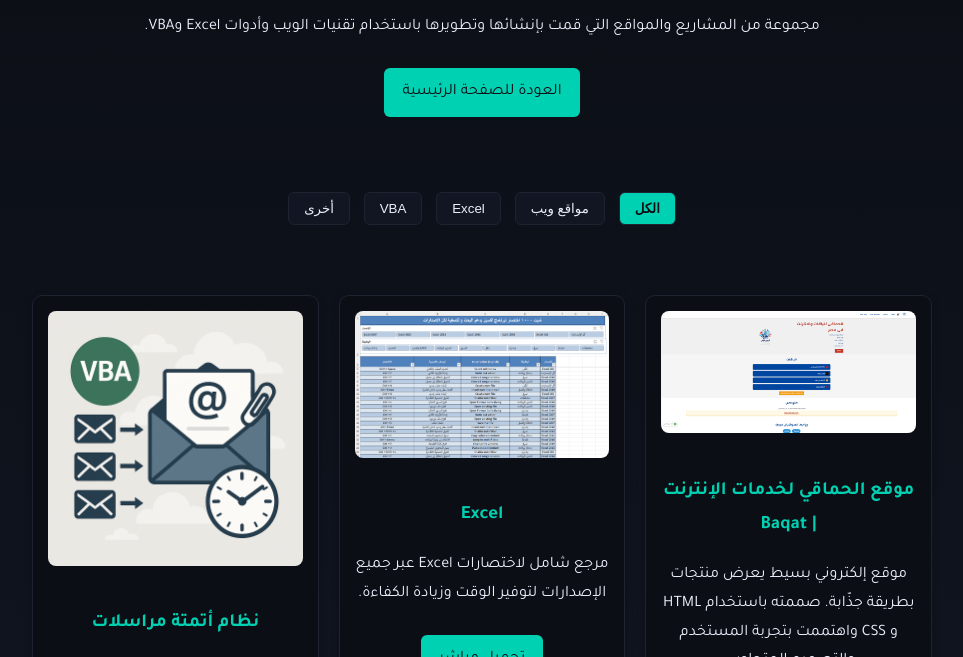
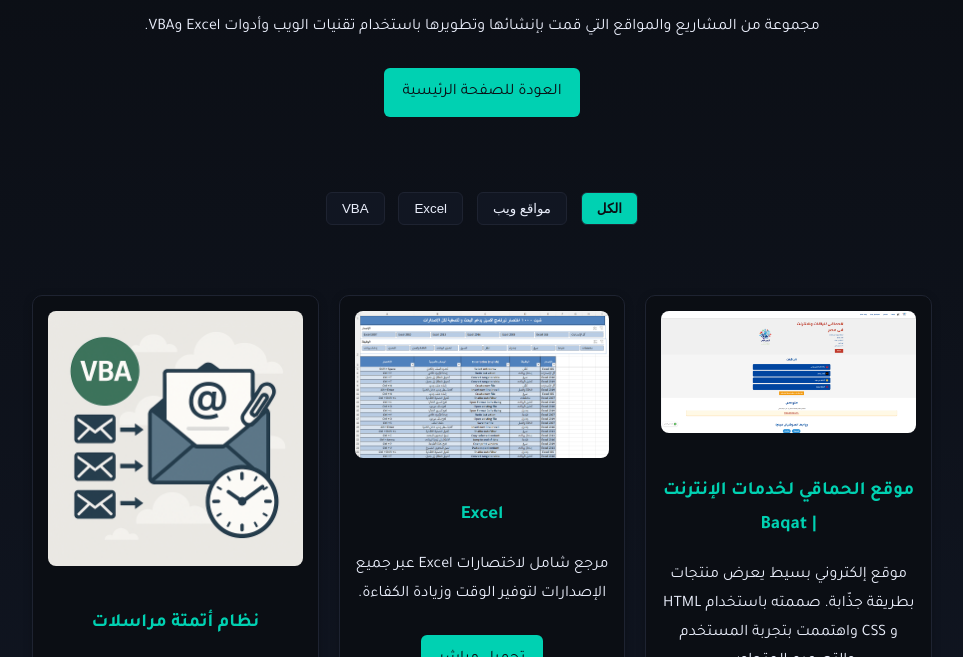
Before and after one commit to mohamedkadosa1/mohamedgoda-site, a plain HTML site: page portfolio.html in a window 1280 px wide. Shown: the part 137-794 px from the top of the page, without its empty margins (158-1121 px from the left). Drawn offline with Linux system fonts and the light colour scheme.

Commit message:
Add files via upload

```diff
--- a/portfolio.html
+++ b/portfolio.html
@@ -102,7 +102,7 @@
     <button data-filter="web">مواقع ويب</button>
     <button data-filter="excel">Excel</button>
     <button data-filter="vba">VBA</button>
-    <button data-filter="other">أخرى</button>
+
   </section>
 
   <!-- المشاريع -->
```
